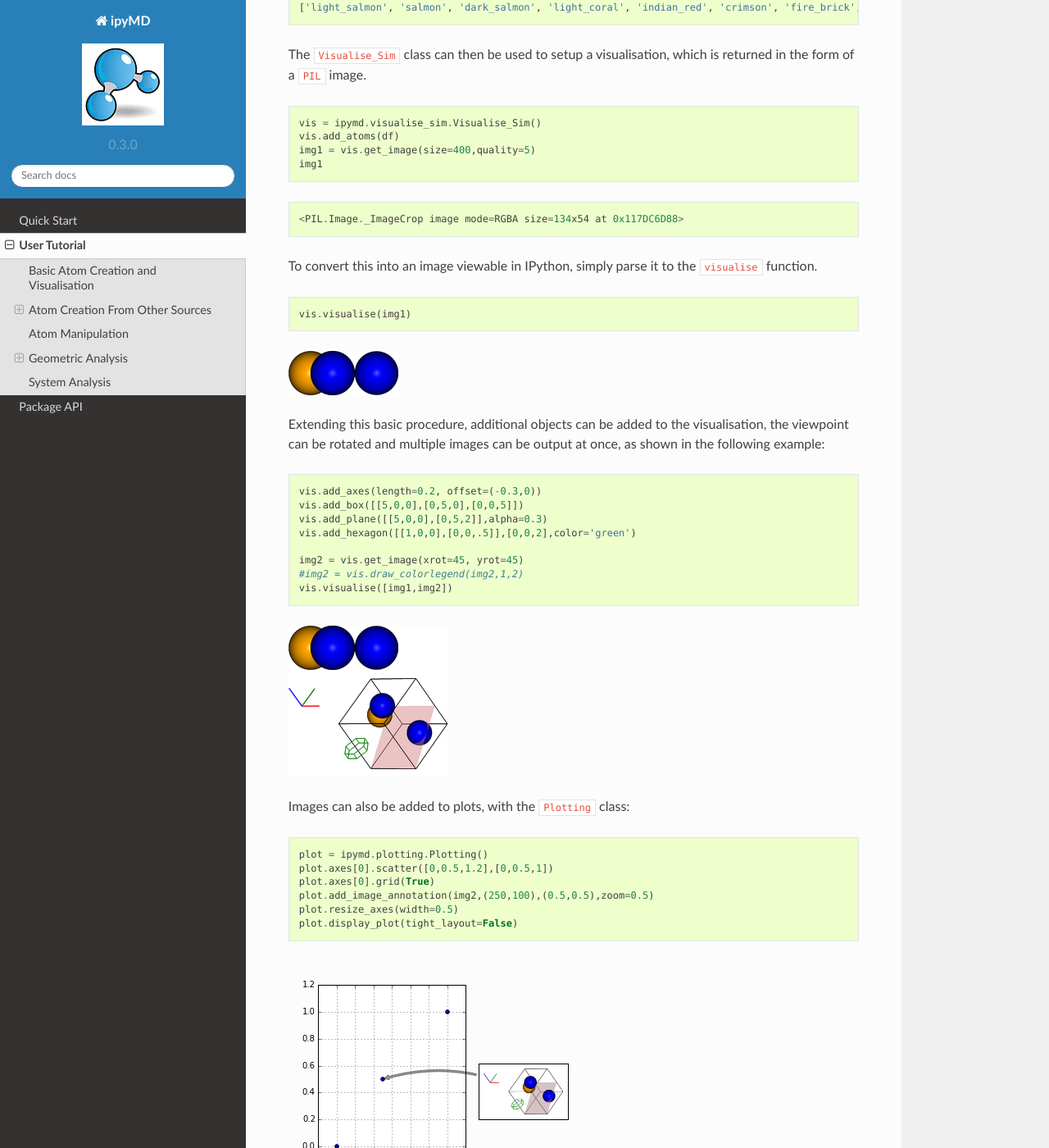
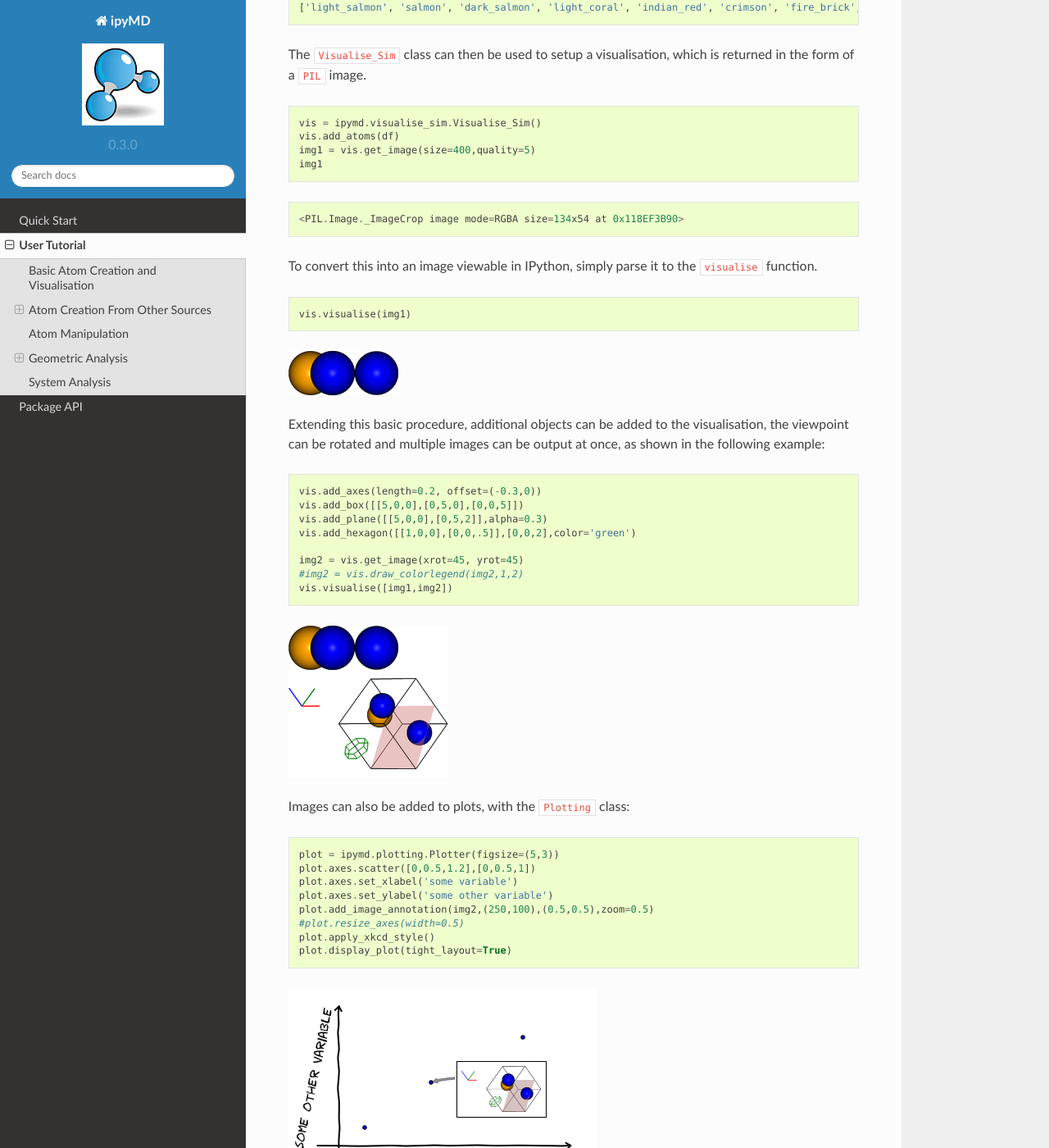
Before and after one commit to chrisjsewell/ipymd, a Sphinx documentation site: the page built from docs/source/tutorial.rst, in a window 1280 px wide and 1400 px high, scrolled down 789 px. Shown: the whole window at 82% size. Built offline with Sphinx 7.4.7 and the Read the Docs theme 2.0.0, drawn with Linux system fonts in a browser that asks for light colours; pages that are not in the unit, such as notebooks, are missing from menus; some of the changed text lies outside the part shown.

Commit message:
updated docs

```diff
--- a/docs/source/conf.py
+++ b/docs/source/conf.py
@@ -48,7 +48,7 @@ MOCK_MODULES = ['cclib', 'cclib.parser', 'cclib.parser.utils',
 'chemview', 'chemview.widget', 'chemview.utils', 'chemview.marchingcubes',
 'paramiko', 'numpy', 'numpy.linalg',
 'OpenGL', 'OpenGL.GL',
-'matplotlib', 'matplotlib.pyplot', 'matplotlib.cm', 'matplotlib.offsetbox',
+'matplotlib', 'matplotlib.pyplot', 'matplotlib.cm', 'matplotlib.offsetbox','matplotlib.font_manager',
 'matplotlib.colors', 'mpl_toolkits', 'mpl_toolkits.mplot3d','matplotlib.patches',
 'pandas', 'pandas.tools', 'pandas.tools.plotting', 'pandas.core', 'pandas.core.index',
 'sklearn', 'sklearn.cluster',
--- a/docs/source/tutorial.rst
+++ b/docs/source/tutorial.rst
@@ -12,7 +12,6 @@ In the IPython Notebook, the ipymd package must first be imported:
 .. parsed-literal::
 
     0.3.0
-
 
 
 Basic Atom Creation and Visualisation
@@ -60,7 +59,7 @@ which is returned in the form of a ``PIL`` image.
 
 .. parsed-literal::
 
-    <PIL.Image._ImageCrop image mode=RGBA size=134x54 at 0x117DC6D88>
+    <PIL.Image._ImageCrop image mode=RGBA size=134x54 at 0x118EF3B90>
 
 
 
@@ -104,12 +103,14 @@ Images can also be added to plots, with the ``Plotting`` class:
 
 .. code:: python
 
-    plot = ipymd.plotting.Plotting()
-    plot.axes[0].scatter([0,0.5,1.2],[0,0.5,1])
-    plot.axes[0].grid(True)
+    plot = ipymd.plotting.Plotter(figsize=(5,3))
+    plot.axes.scatter([0,0.5,1.2],[0,0.5,1])
+    plot.axes.set_xlabel('some variable')
+    plot.axes.set_ylabel('some other variable')
     plot.add_image_annotation(img2,(250,100),(0.5,0.5),zoom=0.5)
-    plot.resize_axes(width=0.5)
-    plot.display_plot(tight_layout=False)
+    #plot.resize_axes(width=0.5)
+    plot.apply_xkcd_style()
+    plot.display_plot(tight_layout=True)
 
 
 
@@ -777,7 +778,8 @@ unknown structure:
     data = ipymd.data_input.lammps.LAMMPS_Output(lammps_path)
     df = data.get_atom_data(0)
     df = df[df.type==1]
-    plt = ipymd.atom_analysis.nearest_neighbour.cna_plot(df,repeat_vectors=data.get_simulation_box(0)[0])
+    plot = ipymd.atom_analysis.nearest_neighbour.cna_plot(df,repeat_vectors=data.get_simulation_box(0)[0])
+    plot.display_plot()
 
 
 
@@ -867,8 +869,8 @@ algorithm, from http://http://dx.doi.org/10.1007/s11837-013-0829-3.
     wlambda = 1.542 # Angstrom (Cu K-alpha)
     thetas, Is = ipymd.atom_analysis.spectral.compute_xrd(atoms_df,sim_abc,wlambda)
     plot = ipymd.atom_analysis.spectral.plot_xrd_hist(thetas,Is,wlambda=wlambda,barwidth=1)
-    plot.axes[0].set_xlim(20,90)
-    plot.display_plot()
+    plot.axes.set_xlim(20,90)
+    plot.display_plot(True)
 
 
 
```
Also changed, not shown: docs/source/images/output_16_0.png, docs/source/images/output_57_0.png, docs/source/images/output_65_0.png.
